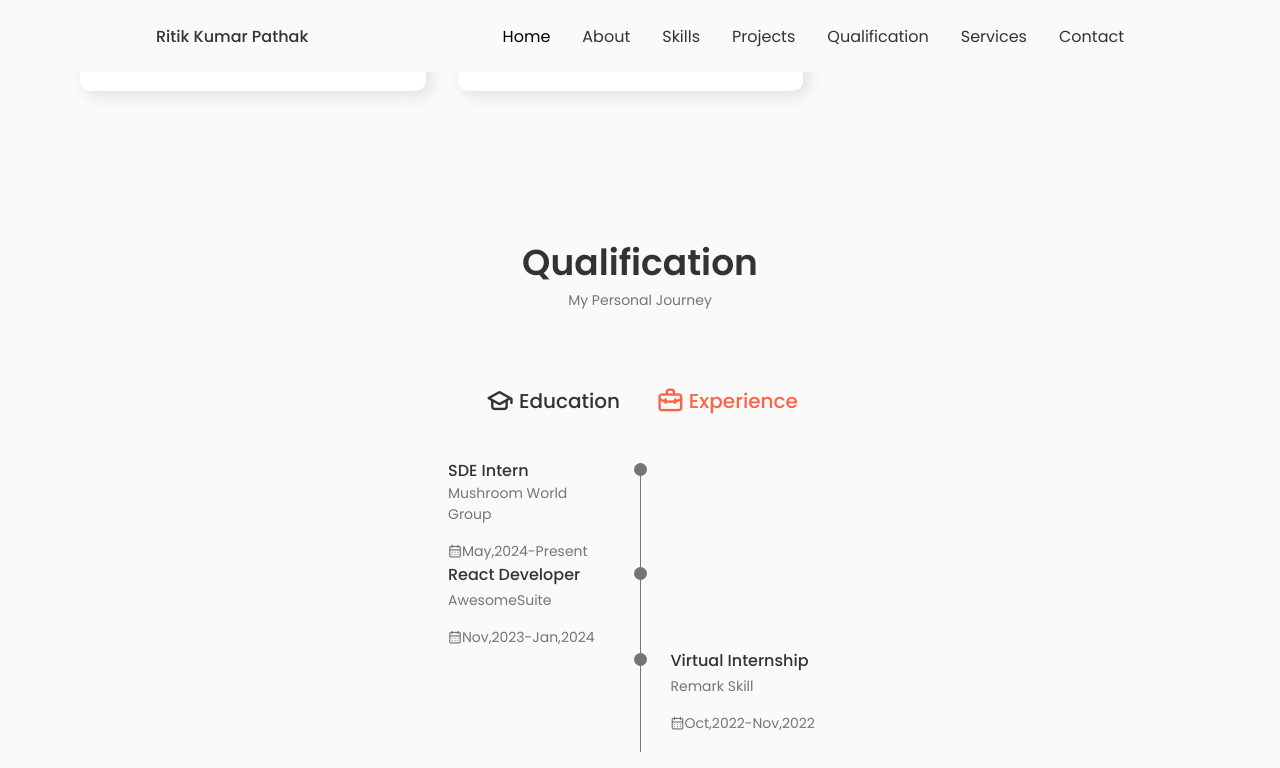
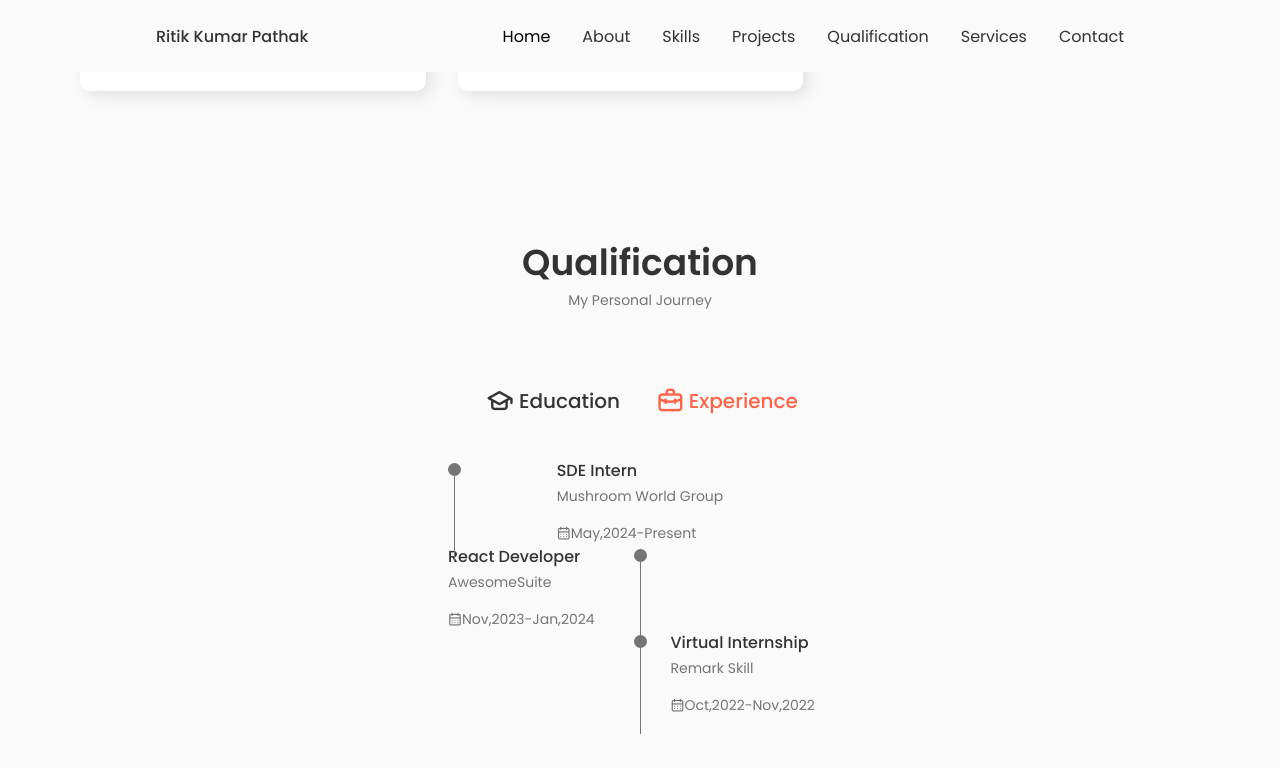
Before and after one commit to hritikpathak06/My-Portfolio, a React (Create React App) app: page / in a window 1280 px wide. Both pictures are taken after a click on the element "Experience". Shown: the part 4852-5620 px from the top of the page. Built offline with nearby package versions, Linux system fonts and the light colour scheme.

Commit message:
Update Qualification.jsx

```diff
--- a/src/components/Qualification/Qualification.jsx
+++ b/src/components/Qualification/Qualification.jsx
@@ -105,6 +105,10 @@ const Qualification = () => {
             >
 
               <div className="qualification__data">
+                  <div>
+                  <span className="qualification__rounder"></span>
+                  <span className="qualification__line"></span>
+                </div>
                 <div>
                   <h3 className="qualification__title">SDE Intern</h3>
                   <span className="qualification__subtitle">Mushroom World Group</span>
@@ -113,10 +117,7 @@ const Qualification = () => {
                     May,2024-Present
                   </div>
                 </div>
-                <div>
-                  <span className="qualification__rounder"></span>
-                  <span className="qualification__line"></span>
-                </div>
+
               </div>
 
               <div className="qualification__data">
```
